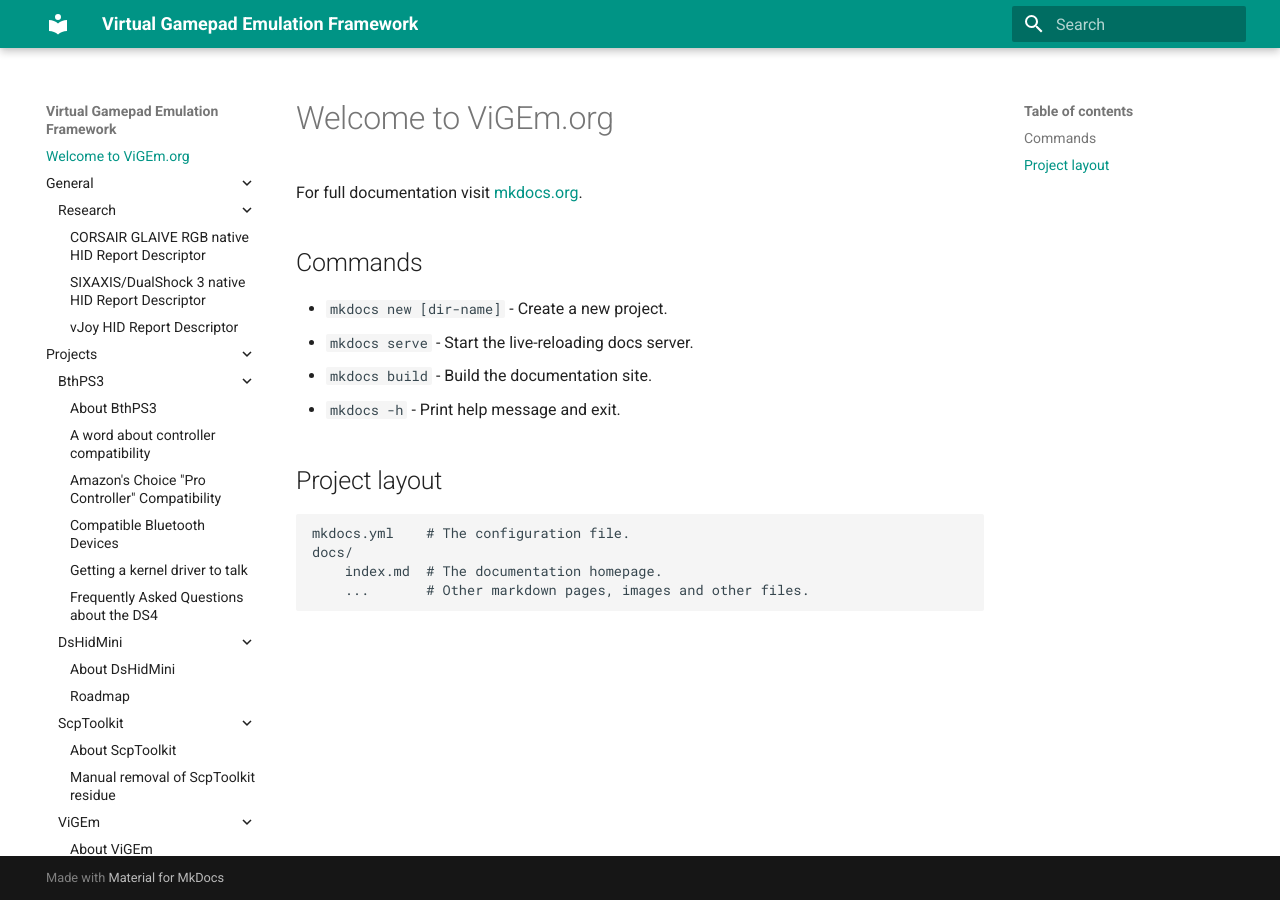
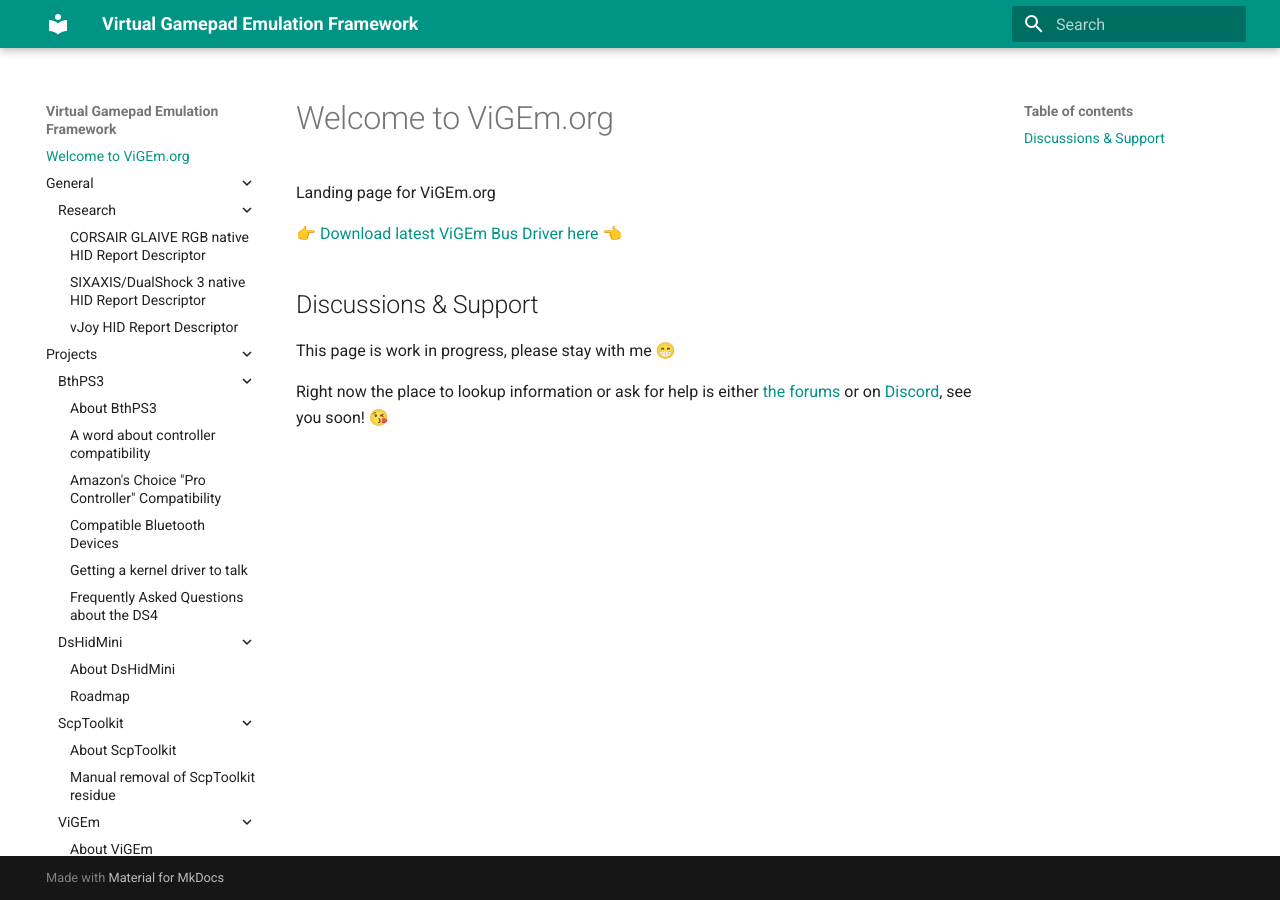
Before and after one commit to nefarius/ViGEm.github.io, an MkDocs documentation site: the page built from docs/index.md, in a window 1280 px wide. Built offline with MkDocs 1.6.1 and Material for MkDocs 9.7.7, drawn with Linux system fonts in a browser that asks for light colours.

Commit message:
Updated content to home site

```diff
--- a/docs/index.md
+++ b/docs/index.md
@@ -1,17 +1,11 @@
 # Welcome to ViGEm.org
 
-For full documentation visit [mkdocs.org](https://www.mkdocs.org).
+Landing page for ViGEm.org
 
-## Commands
+[👉 Download latest ViGEm Bus Driver here 👈](https://github.com/ViGEm/ViGEmBus/releases)
 
-* `mkdocs new [dir-name]` - Create a new project.
-* `mkdocs serve` - Start the live-reloading docs server.
-* `mkdocs build` - Build the documentation site.
-* `mkdocs -h` - Print help message and exit.
+## Discussions & Support
 
-## Project layout
+This page is work in progress, please stay with me 😁
 
-    mkdocs.yml    # The configuration file.
-    docs/
-        index.md  # The documentation homepage.
-        ...       # Other markdown pages, images and other files.
+Right now the place to lookup information or ask for help is either [the forums](https://forums.vigem.org/) or on [Discord](https://discord.vigem.org/), see you soon! 😘
```
